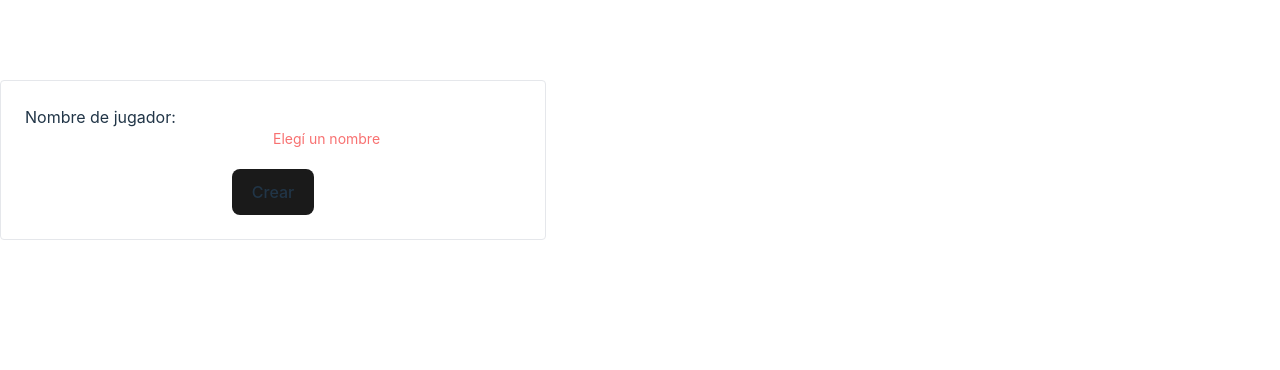
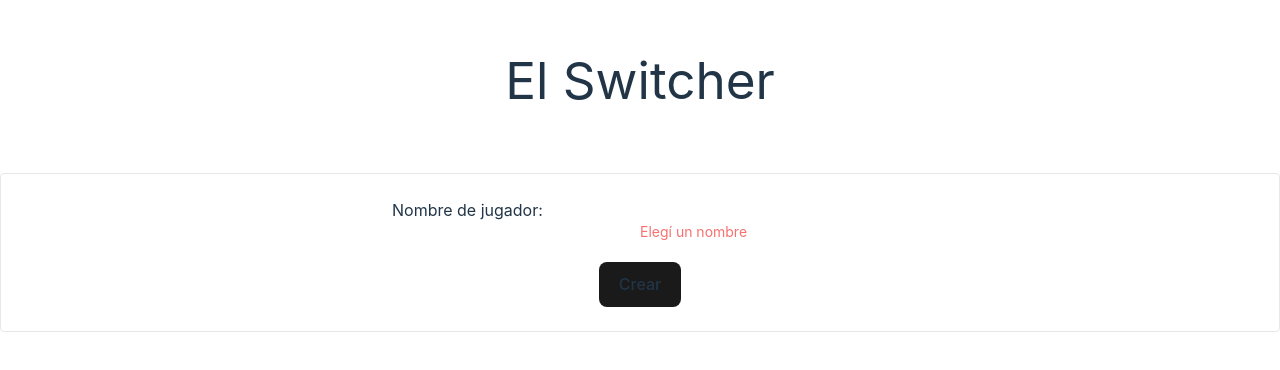
Before and after one commit to achaval-tomas/ingsoft-proyecto, a React (Vite) app: page / in a window 1280 px wide. Shown: the part 240-610 px from the top of the page. Built offline with nearby package versions, Linux system fonts and the light colour scheme.

Commit message:
SCRUM-8 add title

```diff
--- a/src/containers/App/containers/InitialPage.tsx
+++ b/src/containers/App/containers/InitialPage.tsx
@@ -21,9 +21,10 @@ function InitialPage() {
         navigate(`play?user=${data.player_id}`);
     }
 
-    return (
+    return <div className="flex flex-col align-center w-screen">
+        <h1 className="my-16 text-center">El Switcher</h1>
         <PlayerNameForm handleSubmit={name => void createPlayer(name)} />
-    );
+    </div>;
 }
 
 export default InitialPage;
```
